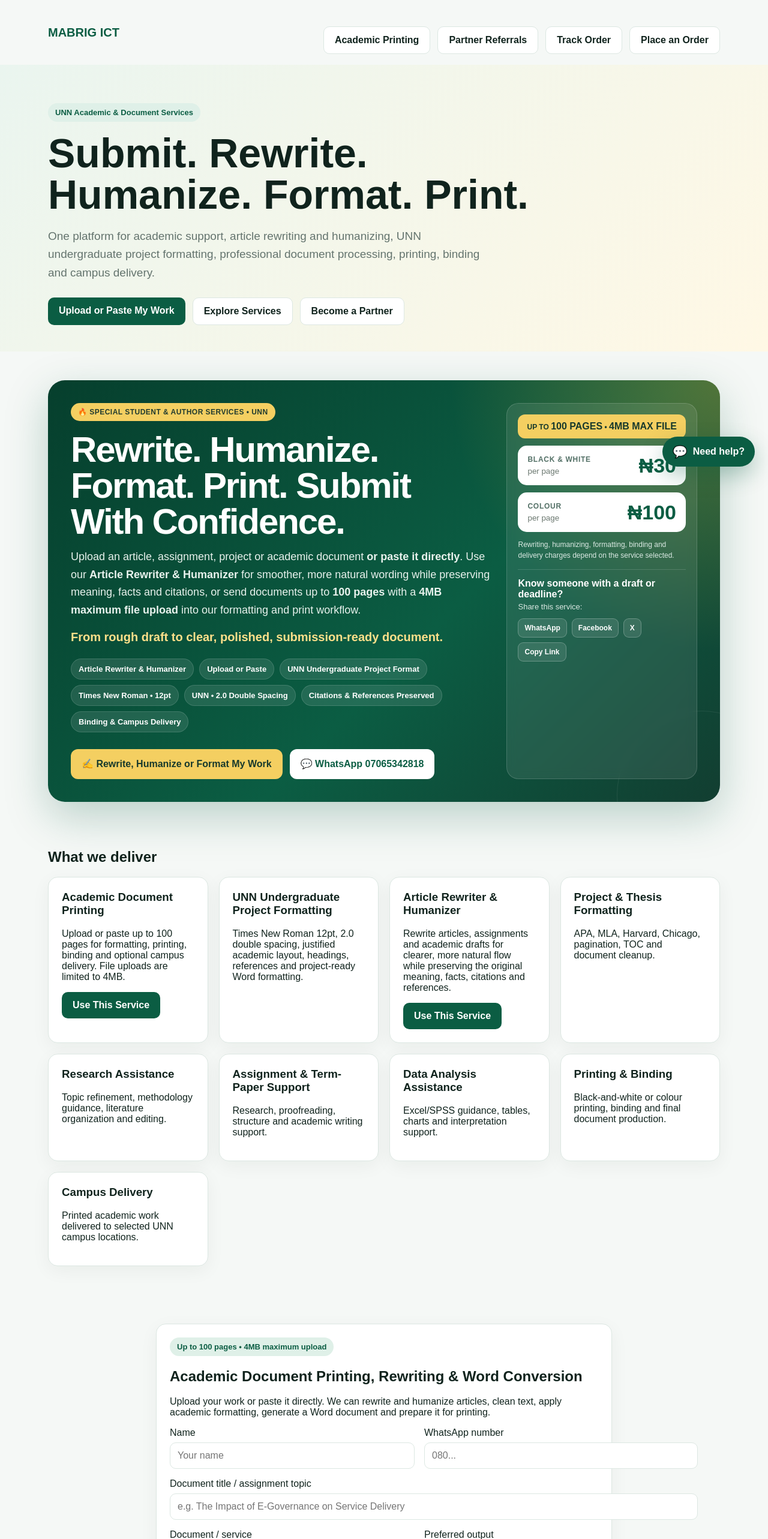
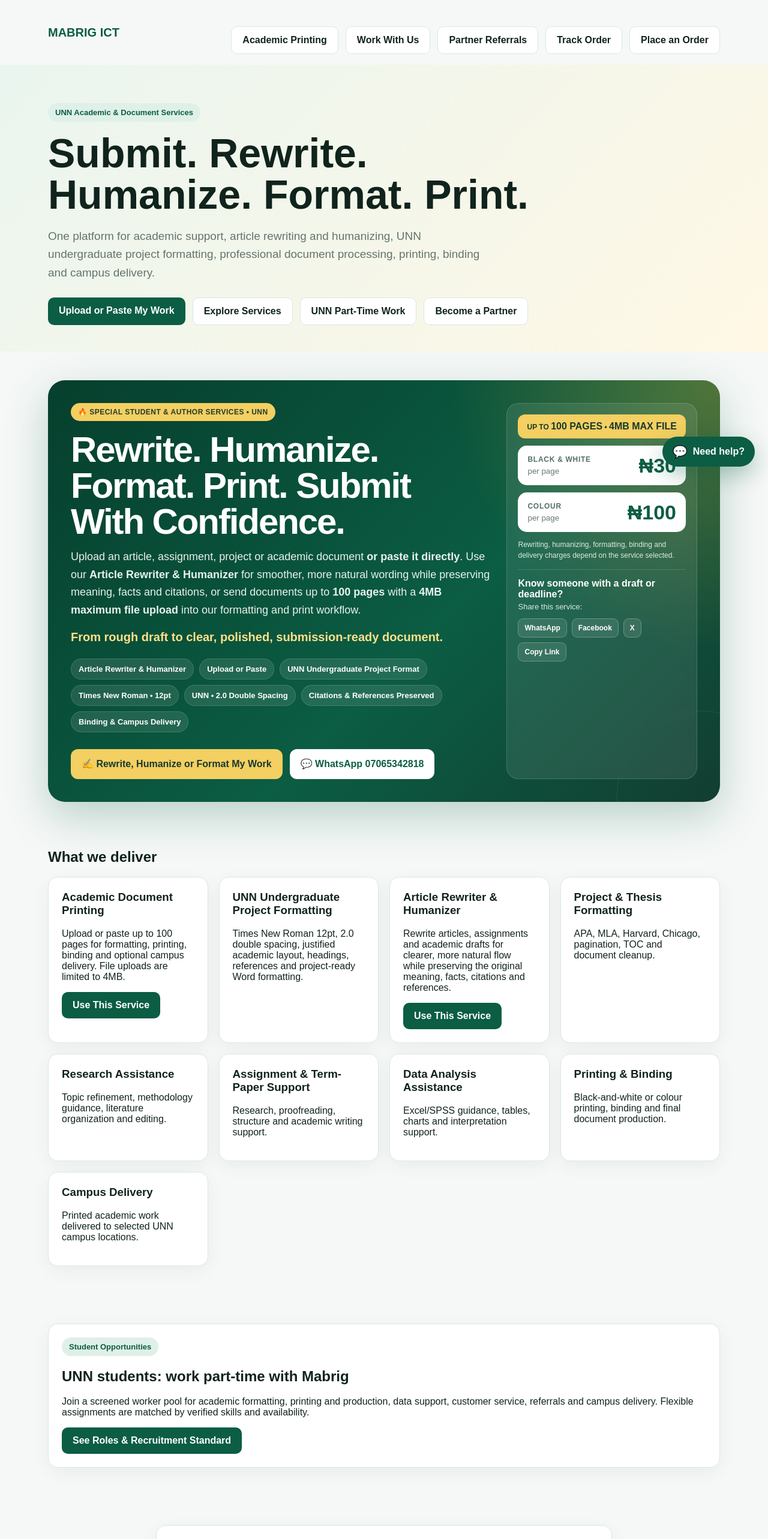
Before and after one commit to mabrig1/mabrig-academic-assistance, a Next.js app: page / in a window 1280 px wide. Shown: the top 2566 px of the page at 60% size. Built offline with nearby package versions, Linux system fonts and the light colour scheme.

Commit message:
Link UNN student recruitment from homepage

```diff
--- a/app/page.tsx
+++ b/app/page.tsx
@@ -31,14 +31,16 @@ export default function Home() {
   }, []);
 
   return <>
-    <header className="container nav"><div className="brand">MABRIG ICT</div><div className="actions"><a className="btn secondary" href="/academic-printing">Academic Printing</a><a className="btn secondary" href="/partners">Partner Referrals</a><a className="btn secondary" href="/track">Track Order</a><a className="btn secondary" href="#order">Place an Order</a></div></header>
+    <header className="container nav"><div className="brand">MABRIG ICT</div><div className="actions"><a className="btn secondary" href="/academic-printing">Academic Printing</a><a className="btn secondary" href="/work-with-us">Work With Us</a><a className="btn secondary" href="/partners">Partner Referrals</a><a className="btn secondary" href="/track">Track Order</a><a className="btn secondary" href="#order">Place an Order</a></div></header>
     <main>
-      <section className="hero"><div className="container"><span className="badge">UNN Academic & Document Services</span><h1>Submit. Rewrite. Humanize. Format. Print.</h1><p className="lead">One platform for academic support, article rewriting and humanizing, UNN undergraduate project formatting, professional document processing, printing, binding and campus delivery.</p><div className="actions"><a className="btn primary" href="/academic-printing/order">Upload or Paste My Work</a><a className="btn secondary" href="#services">Explore Services</a><a className="btn secondary" href="/partners">Become a Partner</a></div></div></section>
+      <section className="hero"><div className="container"><span className="badge">UNN Academic & Document Services</span><h1>Submit. Rewrite. Humanize. Format. Print.</h1><p className="lead">One platform for academic support, article rewriting and humanizing, UNN undergraduate project formatting, professional document processing, printing, binding and campus delivery.</p><div className="actions"><a className="btn primary" href="/academic-printing/order">Upload or Paste My Work</a><a className="btn secondary" href="#services">Explore Services</a><a className="btn secondary" href="/work-with-us">UNN Part-Time Work</a><a className="btn secondary" href="/partners">Become a Partner</a></div></div></section>
       {referralCode && <section className="section container" style={{paddingBottom:0}}><div className="notice"><strong>Partner referral recorded.</strong> Your order will be attributed to referral code <strong>{referralCode}</strong> where eligible under the partner programme.</div></section>}
 
       <SpecialServicePoster />
 
       <section id="services" className="section container"><h2>What we deliver</h2><div className="grid">{services.map(([title, text]) => <article className="card" key={title}><h3>{title}</h3><p>{text}</p>{(title === "Academic Document Printing" || title === "Article Rewriter & Humanizer") && <a className="btn primary" href="/academic-printing/order">Use This Service</a>}</article>)}</div></section>
+
+      <section className="section container"><div className="card"><span className="badge">Student Opportunities</span><h2>UNN students: work part-time with Mabrig</h2><p>Join a screened worker pool for academic formatting, printing and production, data support, customer service, referrals and campus delivery. Flexible assignments are matched by verified skills and availability.</p><a className="btn primary" href="/work-with-us">See Roles & Recruitment Standard</a></div></section>
 
       <section id="order" className="section">
         <div className="container order">
```
